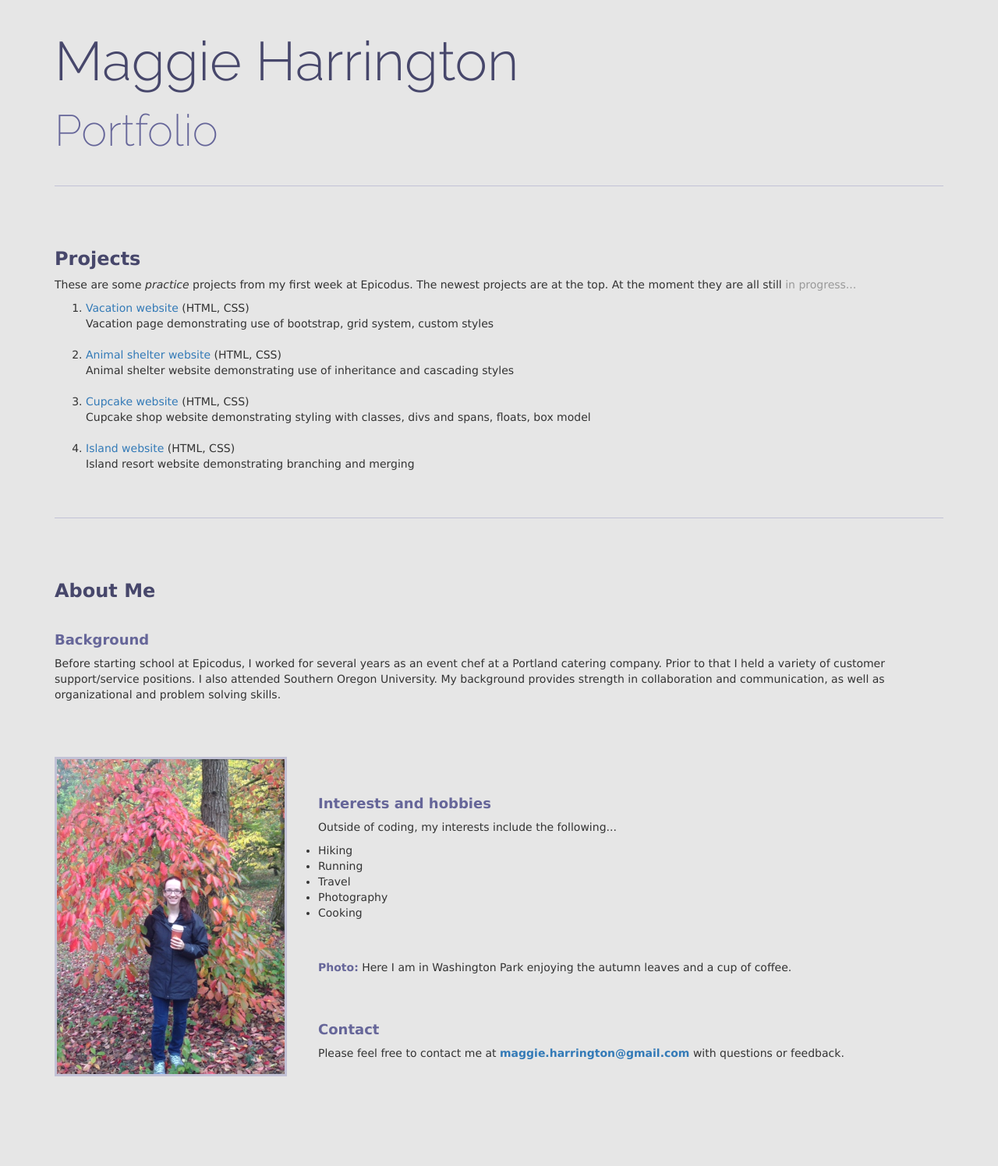
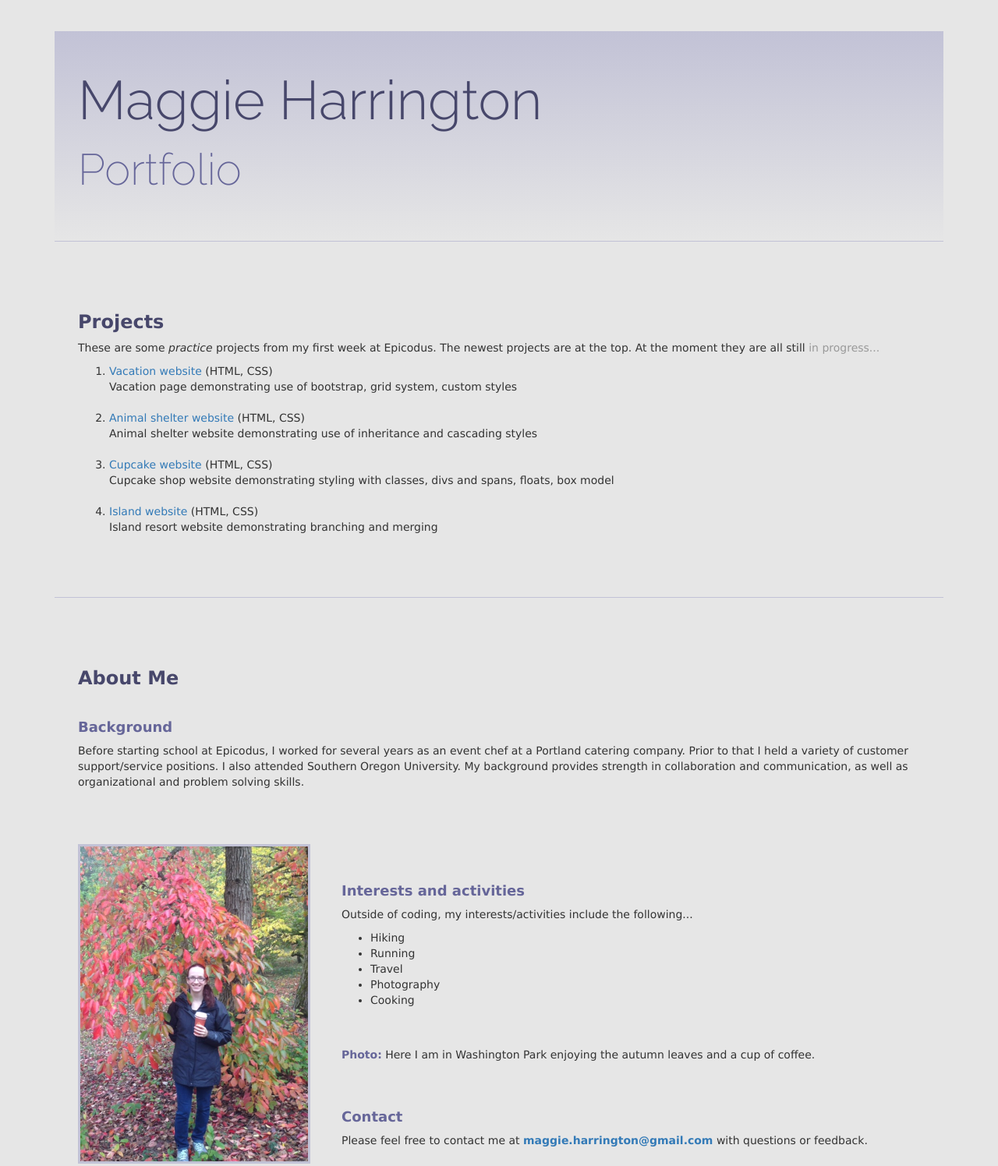
Before and after one commit to maggie-harrington/week1-portfolio-page, a plain HTML site: page index.html in a window 1280 px wide. Shown: the top 1496 px of the page at 78% size. Before the commit the page ends 1421 px from the top, so only its background shows below. Drawn offline with Linux system fonts and the light colour scheme.

Commit message:
add header background

```diff
--- a/css/styles.css
+++ b/css/styles.css
@@ -1,3 +1,6 @@
+.header-color {
+  background: linear-gradient(#c2c2d6, #e6e6e6);
+}
 body {
   font-family: verdana;
   /*background-color: #fbf3ea;*/
@@ -36,8 +39,12 @@ h4 {
 }
 .page-header {
   border-bottom: 1px solid #c2c2d6;
+  padding: 30px;
 }
 .photo-text-color {
   color: #666699;
   font-weight: bold;
 }
+ul {
+  margin-left: 335px;
+}
--- a/index.html
+++ b/index.html
@@ -8,14 +8,16 @@
   </head>
   <div class="container">
     <body>
+
+      <div class="header-color">
         <div class="page-header">
           <h1>Maggie Harrington</h1>
           <h2>Portfolio</h2>
           <br>
         </div>
-      <br>
+      </div>
+
       <div class="page-header">
-
         <h3>Projects</h3>
         <p>These are some <em>practice</em> projects from my first week at Epicodus. The newest projects are at the top. At the moment they are all still <span class="in-progress">in progress...</span></p>
         <ol>
@@ -30,21 +32,20 @@
         <br>
         <br>
       </div>
-      <br>
-      <br>
+
+      <div class="page-header">
         <h3>About Me</h3>
         <br>
         <h4>Background</h4>
         <p>Before starting school at Epicodus, I worked for several years as an event chef at a Portland catering company. Prior to that I held a variety of customer support/service positions. I also attended Southern Oregon University. My background provides strength in collaboration and communication, as well as organizational and problem solving skills.</p>
         <br>
-
         <br>
         <br>
         <img src="img/img_2993.jpg" alt="A photo of me" class="pic-of-me">
         <br>
         <br>
-      <h4>Interests and hobbies</h4>
-      <p>Outside of coding, my interests include the following...</p>
+        <h4>Interests and activities</h4>
+        <p>Outside of coding, my interests/activities include the following...</p>
         <ul>
           <li>Hiking</li>
           <li>Running</li>
@@ -59,6 +60,9 @@
         <br>
         <h4>Contact</h4>
         <p>Please feel free to contact me at <strong><a href="mailto:maggie.harrington@gmail.com">maggie.harrington@gmail.com</a></strong> with questions or feedback.</p>
+        </br>
+      </div>
+
     </body>
   </div>
 </html>
```
Lines whose indentation alone changed are shown as unchanged.
